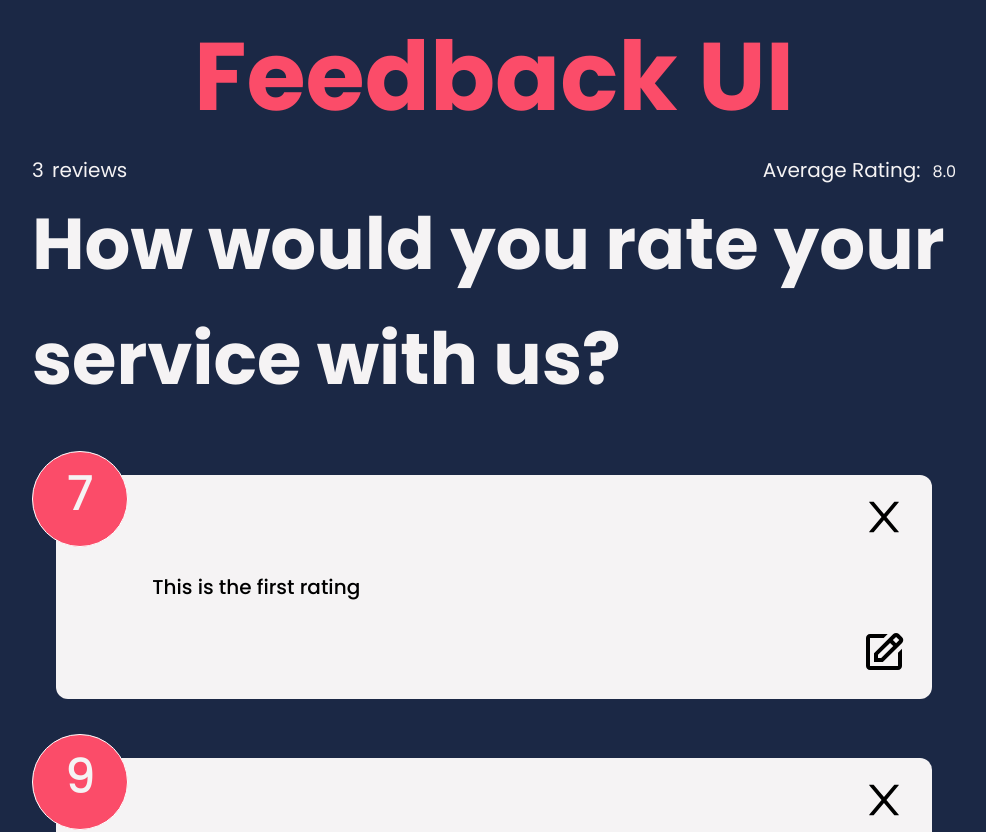
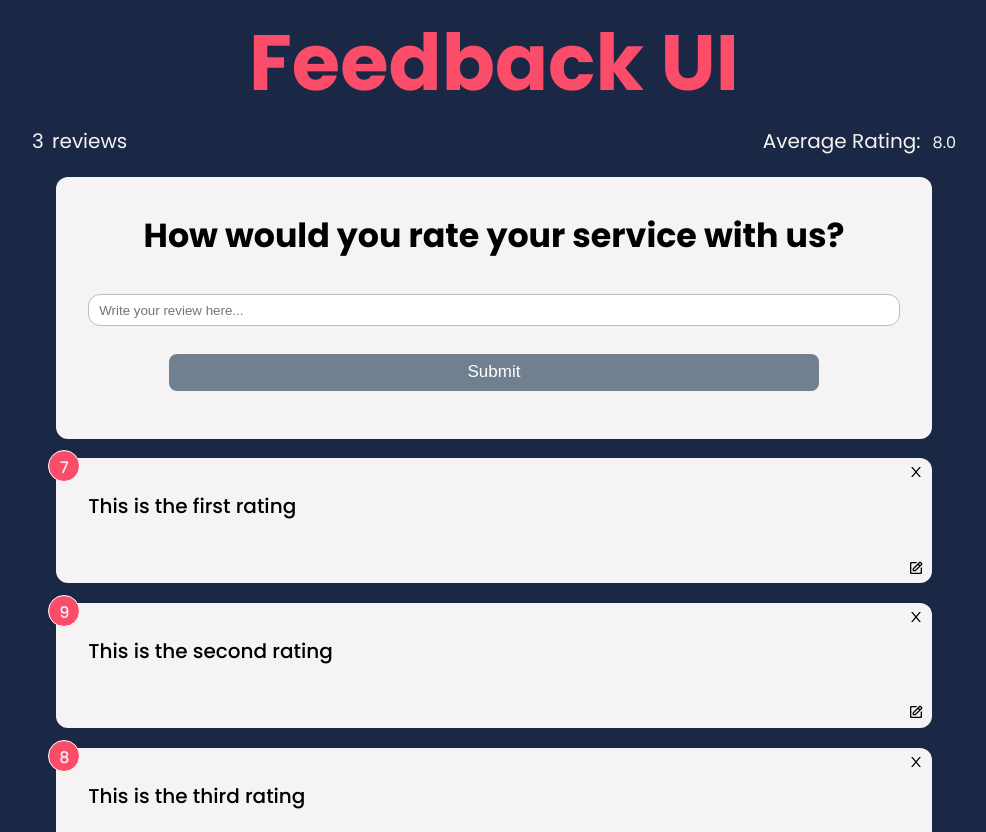
Before and after one commit to d-zucho/new-feedback-app, a React (Create React App) app: page / in a window 1280 px wide. Shown: the top 832 px of the page, without its empty margins (146-1132 px from the left). Built offline with nearby package versions, Linux system fonts and the light colour scheme.

Commit message:
add review input and button + styles

```diff
--- a/src/App.js
+++ b/src/App.js
@@ -10,6 +10,7 @@ import AverageStats from './components/AverageStats'
 
 function App() {
   const [feedbackData, setfeedbackData] = useState(DATA)
+
   // const [stats, setStats] = useState(10)
 
   const handleDelete = (id) => {
@@ -24,7 +25,7 @@ function App() {
         <Header />
         {/* <InputBox /> */}
         <AverageStats feedbackData={feedbackData} />
-        <FeedbackForm />
+        <FeedbackForm feedbackData={feedbackData} />
         <Reviews feedbackData={feedbackData} handleDelete={handleDelete} />
       </div>
     </div>
--- /dev/null
+++ b/src/components/Button.jsx
@@ -0,0 +1,27 @@
+import { PropTypes } from 'prop-types'
+import '../styles/button.styles.css'
+
+const Button = ({ type, children, isDisabled }) => {
+  return (
+    <button
+      type={type}
+      disabled='true'
+      isDisabled={isDisabled}
+      className={`submit-button btn-${isDisabled}`}
+    >
+      {children}
+    </button>
+  )
+}
+
+Button.defaultProps = {
+  isDisabled: false,
+}
+
+Button.propTypes = {
+  children: PropTypes.node.isRequired,
+  isDisabled: PropTypes.bool,
+  type: PropTypes.string,
+}
+
+export default Button
--- a/src/components/FeedbackForm.jsx
+++ b/src/components/FeedbackForm.jsx
@@ -1,10 +1,59 @@
-import '../styles/feedbackForm.styles'
+import '../styles/feedbackForm.styles.css'
+import { useState } from 'react'
+import Button from './Button'
 
 const FeedbackForm = () => {
+  const [inputText, setInputText] = useState('')
+  const [buttonDisabled, setButtonDisabled] = useState(true)
+  const [message, setMessage] = useState('')
+
+  const handleTextChange = (e) => {
+    if (inputText === '') {
+      setButtonDisabled(true)
+      setMessage(null)
+    } else if (inputText !== '' && inputText.length < 10) {
+      setMessage('Please add 10 or more characters')
+    } else {
+      setButtonDisabled(false)
+      setMessage(null)
+    }
+
+    setInputText(e.target.value)
+  }
+
+  const handleSubmit = (e) => {
+    e.preventDefault()
+    console.log(inputText)
+    const userInput = document.querySelector('.review-input')
+    userInput.value = ''
+  }
+
   return (
-    <section className='container feedback-form'>
+    <section className='container card feedback-form'>
       <form>
         <h2>How would you rate your service with us?</h2>
+
+        <div className='input-group'>
+          <input
+            onChange={handleTextChange}
+            className='review-input'
+            type='text'
+            placeholder='Write your review here...'
+            value={inputText}
+          />
+          {message && <div className='message'>{message}</div>}
+          <Button
+            disabled={buttonDisabled}
+            onClick={handleSubmit}
+            type='submit'
+            isDisabled={buttonDisabled}
+          >
+            Submit
+          </Button>
+          {/* <button onClick={handleSubmit} className='submit-button'>
+            Submit
+          </button> */}
+        </div>
       </form>
     </section>
   )
--- a/src/index.css
+++ b/src/index.css
@@ -11,7 +11,7 @@
 }
 
 html {
-  font-size: max(1em, min(3em, calc(100vw * 4 / 75)));
+  font-size: 16px;
 }
 button {
   font-size: calc(12px + 0.390625vw);
@@ -23,6 +23,7 @@ button {
 
 body {
   font-family: 'Poppins', sans-serif;
+  min-width: 375px;
   min-height: 100vh;
   width: 100vw;
   background-color: #1b2845;
@@ -30,9 +31,13 @@ body {
   line-height: 1.6;
 }
 
-/* h1 {
-  font-size: calc(1.5rem + 3vw);
-} */
+h1 {
+  font-size: calc(2.5rem + 3vw);
+}
+
+h2 {
+  font-size: calc(1.5rem + 0.725vw);
+}
 
 ul {
   list-style: none;
--- /dev/null
+++ b/src/styles/button.styles.css
@@ -0,0 +1,18 @@
+.submit-button {
+  display: block;
+  margin: 1rem auto;
+  width: 80%;
+  background-color: #fb4c69;
+  color: white;
+  font-weight: 500;
+  cursor: pointer;
+}
+.btn-true {
+  box-shadow: none;
+  background-color: slategray;
+}
+
+/* .submit-button:active {
+  transition: 100ms ease-in-out all;
+  transform: scale(0.9);
+} */
--- /dev/null
+++ b/src/styles/feedbackForm.styles.css
@@ -0,0 +1,39 @@
+.feedback-form h2 {
+  color: black;
+  text-align: center;
+}
+
+.review-input {
+  border: 1px solid #bcbcbc;
+  width: 100%;
+  height: 2rem;
+  border-radius: 12px;
+  padding: 0 10px;
+  margin: 2rem 0 0.725rem;
+}
+
+.review-input:focus {
+  outline: none;
+  box-shadow: 1px 1px 1px rgba(0, 0, 0, 0.3);
+}
+
+.message {
+  color: black;
+  text-align: center;
+  font-size: 0.75rem;
+}
+
+/* .submit-button {
+  display: block;
+  margin: 1rem auto;
+  width: 80%;
+  background-color: #fb4c69;
+  color: white;
+  font-weight: 500;
+  cursor: pointer;
+}
+
+.submit-button:active {
+  transition: 100ms ease-in-out all;
+  transform: scale(0.9);
+} */
```
Also changed, not shown: src/styles/feedbackForm.styles.js (deleted).
